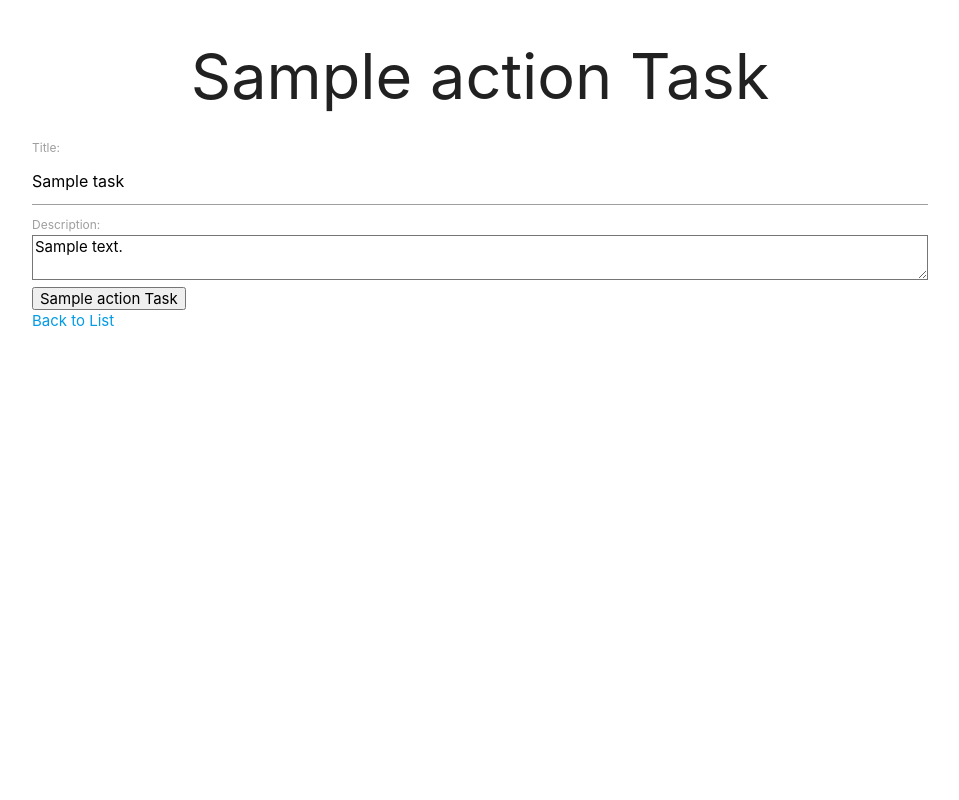
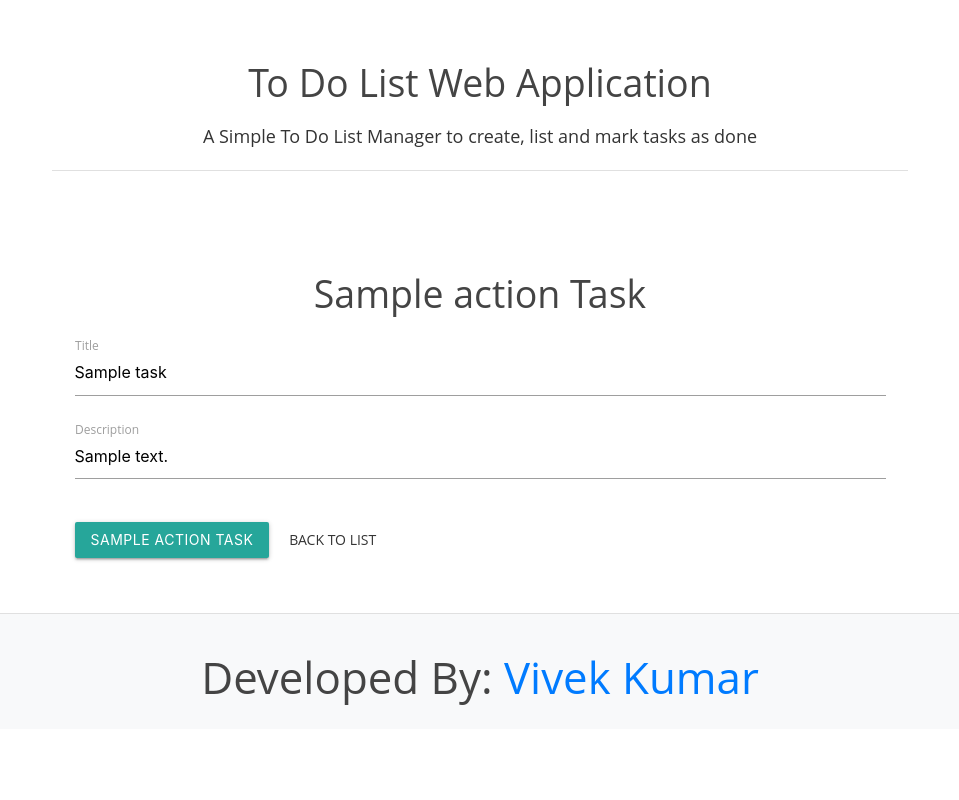
Before and after one commit to vickvey/todolist, a Django app: template templates/frontend/task_form.html in a window 1280 px wide. Shown: the whole page, without its empty margins (160-1119 px from the left). Run offline with Django 5.2, Linux system fonts and the light colour scheme; the template is opened without the code that fills it: most values are stand-ins (such as "Sample title", 1, 10 or a date in 2020).

Commit message:
made first version of ToDoList Complete for release

```diff
--- a/templates/base.html
+++ b/templates/base.html
@@ -3,20 +3,103 @@
 <!DOCTYPE html>
 <html lang="en">
 <head>
-    <meta charset="UTF-8">
-    <meta name="viewport" content="width=device-width, initial-scale=1.0">
+    <meta charset="UTF-8" />
+    <meta name="viewport" content="width=device-width, initial-scale=1.0" />
     <title>{% block title %}ToDoList{% endblock %}</title>
 
     <!-- Materialize CSS and Icons -->
-    <link rel="stylesheet" href="{% static 'css/materialize.min.css' %}">
-    <link href="https://fonts.googleapis.com/icon?family=Material+Icons" rel="stylesheet">
+    <link rel="stylesheet" href="{% static 'css/materialize.min.css' %}" />
+    <link href="https://fonts.googleapis.com/icon?family=Material+Icons" rel="stylesheet" />
+
+    <!-- Custom CSS -->
+    <style>
+        /* Ensure the body takes full height and applies a modern font */
+        html, body {
+            height: 100%;
+            margin: 0;
+            display: flex;
+            flex-direction: column;
+            font-family: 'Open Sans', sans-serif; /* Modern and clean font-family */
+            color: #444; /* Slightly lighter color for text */
+        }
+
+        /* Main content container */
+        .container {
+            max-width: 1200px; /* Set a max-width to control the size */
+            margin: 0 auto; /* Center the container */
+            padding: 20px; /* Add padding for spacing inside the container */
+            box-sizing: border-box; /* Ensure padding does not affect total width */
+        }
+
+        /* Content wrapper to ensure proper spacing */
+        .content-wrapper {
+            flex: 1; /* Allow this wrapper to grow */
+        }
+        /* Styling for developer credit */
+        .developer-credit {
+            text-align: center;
+            padding: 10px;
+            background-color: #f8f9fa; /* Light grey background */
+            border-top: 1px solid #e0e0e0; /* Light grey border for separation */
+            position: relative;
+            bottom: 0;
+            width: 100%;
+        }
+
+        /* Style the link */
+        .developer-credit a {
+            color: #007bff; /* Customize link color */
+            text-decoration: none;
+        }
+
+        .developer-credit a:hover {
+            text-decoration: underline; /* Underline on hover */
+        }
+
+        /* Center-align headings */
+        .center-align {
+            text-align: center;
+        }
+
+        /* Additional styling for the header and paragraphs */
+        h1 {
+            font-size: 2.5rem; /* Adjust heading size */
+            margin-bottom: 20px;
+        }
+
+        p.flow-text {
+            font-size: 1.2rem; /* Slightly larger font size for readability */
+            color: #333; /* Darker text color for contrast */
+        }
+
+        /* Remove margin and padding from horizontal rules */
+        hr {
+            margin: 20px 0;
+            border: 0;
+            border-top: 1px solid #e0e0e0;
+        }
+    </style>
 
     <!-- Extra Head -->
     {% block extra_head %}{% endblock %}
 </head>
 <body>
-    {% block content %} {% endblock %}
-    {% block script %} {% endblock %}
+    <div class="container">
+        <h1 class="center-align">To Do List Web Application</h1>
+        <p class="flow-text center-align">
+            A Simple To Do List Manager to create, list and mark tasks as done
+        </p>
+        <hr />
+    </div>
+
+    {% block content %} {% endblock %} {% block script %} {% endblock %}
+
+    <div class="developer-credit">
+        <h3 class="center-align">
+            Developed By:
+            <a href="https://github.com/vickvey" target="_blank">Vivek Kumar</a>
+        </h3>
+    </div>
 
     <!-- Materialize JS -->
     <script src="{% static 'js/materialize.min.js' %}"></script>
--- a/templates/frontend/task_form.html
+++ b/templates/frontend/task_form.html
@@ -1,23 +1,26 @@
-<!-- templates/frontend/task_form.html -->
 {% extends "base.html" %}
 
 {% block title %}{{ action }} Task{% endblock %}
 
 {% block content %}
-
 <div class="container">
     <h1 class="center-align">{{ action }} Task</h1>
-    <form method="post">
-        {% csrf_token %}
-        <label for="title">Title:</label>
-        <input type="text" name="title" id="title" value="{{ task.title|default_if_none:'' }}">
-        <br>
-        <label for="description">Description:</label>
-        <textarea name="description" id="description">{{ task.description|default_if_none:'' }}</textarea>
-        <br>
-        <button type="submit">{{ action }} Task</button>
-    </form>
-    <a href="{% url 'task_list' %}">Back to List</a>
+    <div class="row">
+        <form class="col s12" method="post">
+            {% csrf_token %}
+            <div class="input-field col s12">
+                <input type="text" name="title" id="title" value="{{ task.title|default_if_none:'' }}" required>
+                <label for="title">Title</label>
+            </div>
+            <div class="input-field col s12">
+                <textarea id="description" name="description" class="materialize-textarea" required>{{ task.description|default_if_none:'' }}</textarea>
+                <label for="description">Description</label>
+            </div>
+            <div class="input-field col s12">
+                <button type="submit" class="btn waves-effect waves-light">{{ action }} Task</button>
+                <a href="{% url 'task_list' %}" class="btn-flat waves-effect">Back to List</a>
+            </div>
+        </form>
+    </div>
 </div>
-
 {% endblock content %}
--- a/templates/frontend/task_list.html
+++ b/templates/frontend/task_list.html
@@ -21,7 +21,7 @@
               style="display: inline"
             >
               {% csrf_token %}
-              <button type="submit" class="btn red">Delete</button>
+              <button type="submit" class="btn red">Mark As Done</button>
             </form>
           </div>
         </div>
```
Also changed, not shown: frontend/views.py (+59 -25 lines), templates/frontend/task_confirm_delete.html (+11 -10 lines), templates/frontend/task_detail.html (+12 -7 lines).
